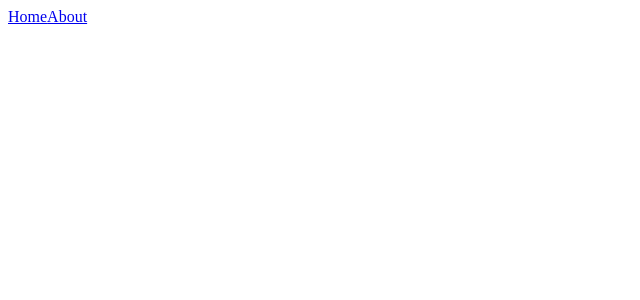
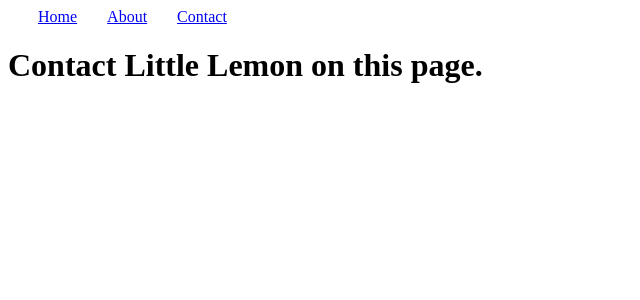
Before and after one commit to aslin-joel-r/learning-react-js, a JavaScript app in the folder client/: page /contact in a window 1280 px wide. Before the commit this address had no page. Shown: the top 300 px of the page, without its empty margins (0-640 px from the left). Built offline with nearby package versions, Linux system fonts and the light colour scheme.

Commit message:
finished the ungraded assignment-1 on week-3

```diff
--- a/client/src/App.css
+++ /dev/null
@@ -1,5 +0,0 @@
-.App {
-  text-align: center;
-  color:rgb(255, 0, 0);
-  background-color: rgb(192, 192, 216);
-}
--- a/client/src/App.js
+++ b/client/src/App.js
@@ -1,18 +1,21 @@
 import About from './components/About';
 import Home from './components/Home';
 import {Routes, Route,Link} from 'react-router-dom';
+import Contact from './components/Contact';
 
 function App() {
 
   return (
     <div>
       <nav>
-        <Link to='/'>Home</Link>
-        <Link to='/about'>About</Link>
+        <Link className='nav' to='/'>Home</Link>
+        <Link className='nav' to='/about'>About</Link>
+        <Link className='nav' to='/contact'>Contact</Link>
       </nav>
      <Routes>
       <Route path='/' element={<Home />} />
       <Route path='/about' element={<About />} />
+      <Route path='/contact' element={<Contact />}/>
      </Routes>
     </div>
   )
--- /dev/null
+++ b/client/src/components/Contact.js
@@ -0,0 +1,7 @@
+function Contact(){
+    return(
+        <h1>Contact Little Lemon on this page.</h1>
+    )
+}
+
+export default Contact;
--- /dev/null
+++ b/client/src/index.css
@@ -0,0 +1,4 @@
+.nav{
+    align-items: center;
+    margin-left: 30px;
+}
--- a/client/src/index.js
+++ b/client/src/index.js
@@ -1,5 +1,6 @@
 import ReactDOM from 'react-dom';
 import App from './App';
+import './index.css';
 
 import { BrowserRouter } from 'react-router-dom';
 
```
